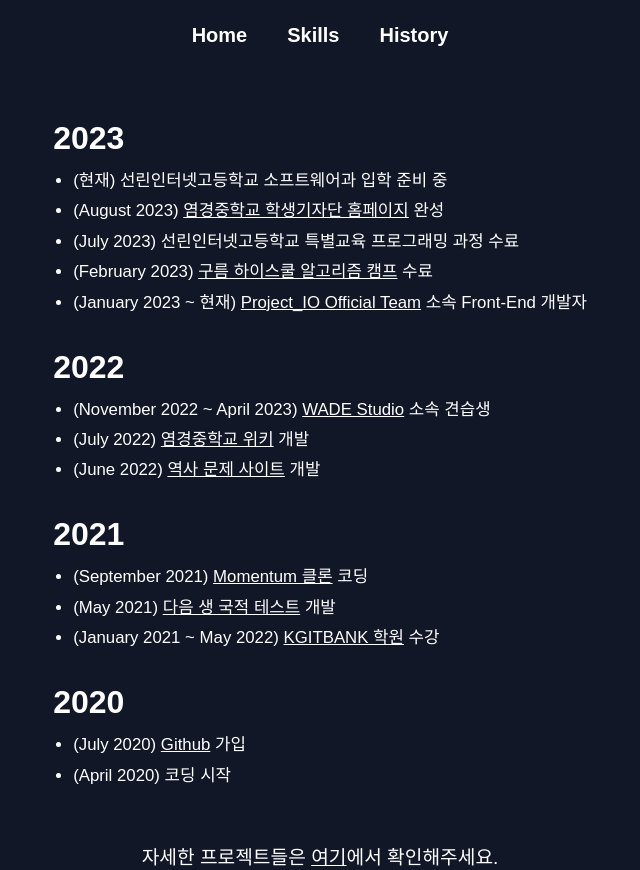
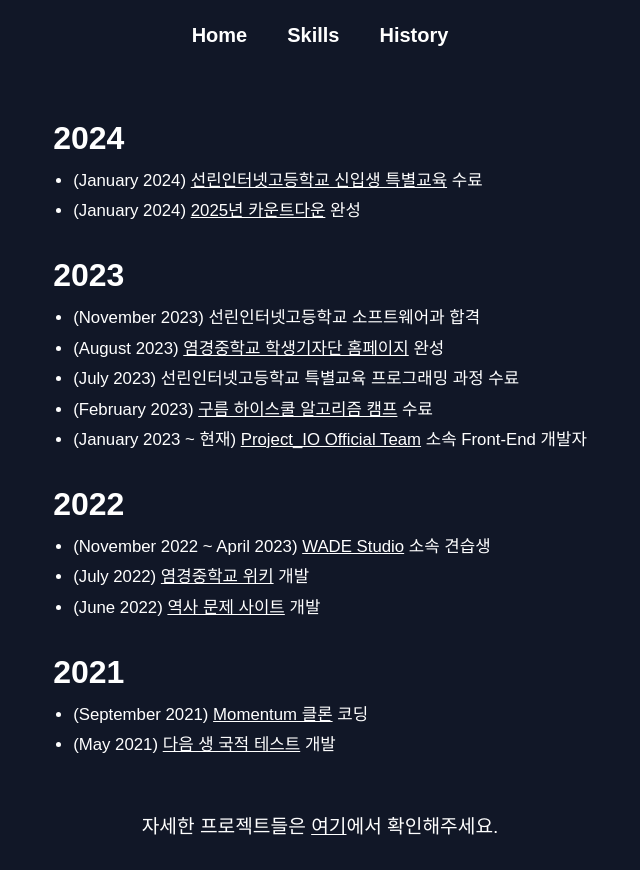
Before and after one commit to eungyolee/portfolio-2023ver, a React (Create React App) app: page /#/history in a window 1280 px wide. Shown: the whole page, without its empty margins (320-960 px from the left). After the commit the page ends 839 px from the top, so only its background shows below. Built offline with nearby package versions, Linux system fonts and the light colour scheme; a web font is replaced by a local one.

Commit message:
프로젝트들 정리

```diff
--- a/src/pages/Timestamp/History.js
+++ b/src/pages/Timestamp/History.js
@@ -1,9 +1,26 @@
+export const Year2024 = [
+  {
+    id: 1,
+    when: "January 2024",
+    innerLink: "선린인터넷고등학교 신입생 특별교육",
+    content: " 수료",
+    href: "https://github.com/eungyolee/sunrin-c-project"
+  },
+  {
+    id: 2,
+    when: "January 2024",
+    innerLink: "2025년 카운트다운",
+    content: " 완성",
+    href: "https://eungyolee.tech/2025-countdown"
+  }
+];
+
 export const Year2023 = [
   {
     id: 1,
-    when: "현재",
+    when: "November 2023",
     innerLink: "",
-    content: "선린인터넷고등학교 소프트웨어과 입학 준비 중",
+    content: "선린인터넷고등학교 소프트웨어과 합격",
     href: ""
   },
   {
@@ -75,28 +92,21 @@
     content: " 개발",
     href: "https://github.com/eungyolee/country-test"
   },
-  {
-    id: 3,
-    when: "January 2021 ~ May 2022",
-    innerLink: "KGITBANK 학원",
-    content: " 수강",
-    href: "https://www.xn--kg-jz1j901a9vcw7s0ie.kr/"
-  }
 ];
 
-export const Year2020 = [
-  {
-    id: 1,
-    when: "July 2020",
-    innerLink: "Github",
-    content: " 가입",
-    href: "https://github.com/eungyolee"
-  },
-  {
-    id: 2,
-    when: "April 2020",
-    innerLink: "",
-    content: "코딩 시작",
-    href: ""
-  }
-];
+// export const Year2020 = [
+//   {
+//     id: 1,
+//     when: "July 2020",
+//     innerLink: "Github",
+//     content: " 가입",
+//     href: "https://github.com/eungyolee"
+//   },
+//   {
+//     id: 2,
+//     when: "April 2020",
+//     innerLink: "",
+//     content: "코딩 시작",
+//     href: ""
+//   }
+// ];
--- a/src/pages/Timestamp/Timestamp.jsx
+++ b/src/pages/Timestamp/Timestamp.jsx
@@ -2,13 +2,23 @@
 import './Timestamp.css';
 import Header from '../../components/Header/Header';
 import Footer from '../../components/Footer/Footer';
-import { Year2023, Year2022, Year2021, Year2020 } from './History';
+import { Year2024, Year2023, Year2022, Year2021 } from './History';
 
 const Timestamp = () => {
   return (
     <div className="timestamp" id="timestamp">
       <Header />
       <div className="timestamp_items">
+        <div className="timestamp_item">
+          <h2 className="timestamp_year" id="ty-mobile">2024</h2>
+          <ul className="timestamp_lists">
+            { Year2024.map(i => {
+              return (
+                <li className="timestamp_list" id="tl-mobile">({i.when}) <a href={i.href} target="_blank" rel="noreferrer">{i.innerLink}</a>{i.content}</li>
+              )
+            })}
+          </ul>
+        </div>
         <div className="timestamp_item">
           <h2 className="timestamp_year" id="ty-mobile">2023</h2>
           <ul className="timestamp_lists">
@@ -39,7 +49,7 @@
             })}
           </ul>
         </div>
-        <div className="timestamp_item">
+        {/* <div className="timestamp_item">
           <h2 className="timestamp_year" id="ty-mobile">2020</h2>
           <ul className="timestamp_lists">
           { Year2020.map(i => {
@@ -48,7 +58,7 @@
               )
             })}
           </ul>
-        </div>
+        </div> */}
         <div className="timestamp_project">
           자세한 프로젝트들은 <a href="https://marked-fern-cd3.notion.site/19cc2c4dffe44f55b55e0f70dfd21b1a?v=ee0f25f2cbb847929f01651225a95597&pvs=4" target="_blank" rel="noreferrer">여기</a>에서 확인해주세요.
         </div>
```
